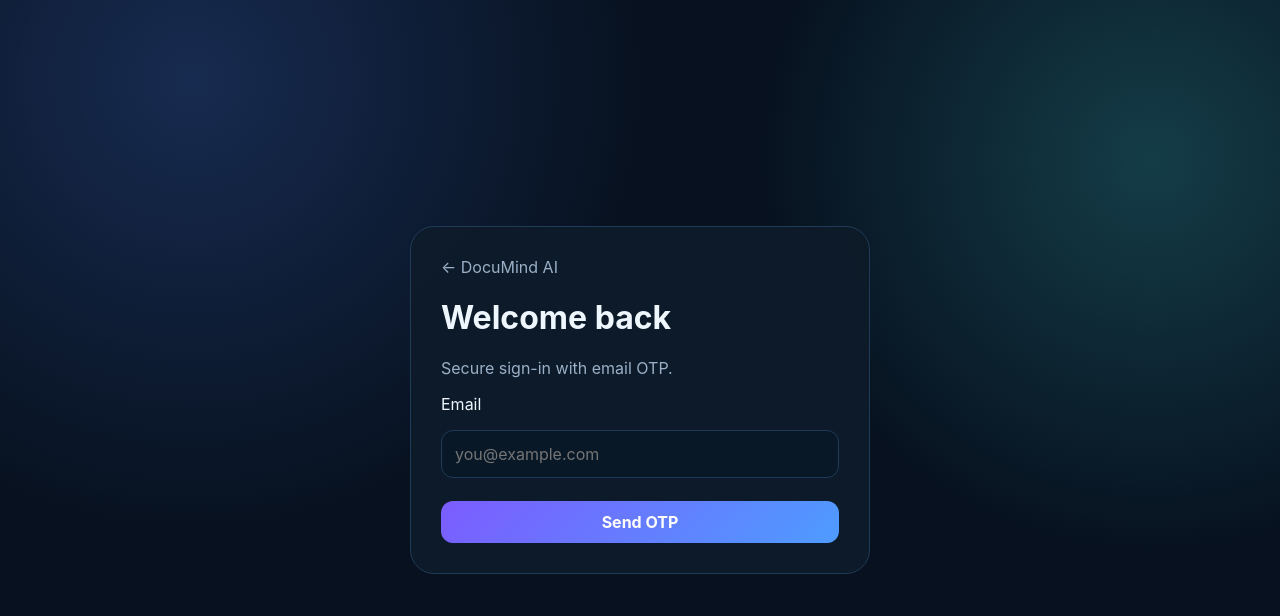
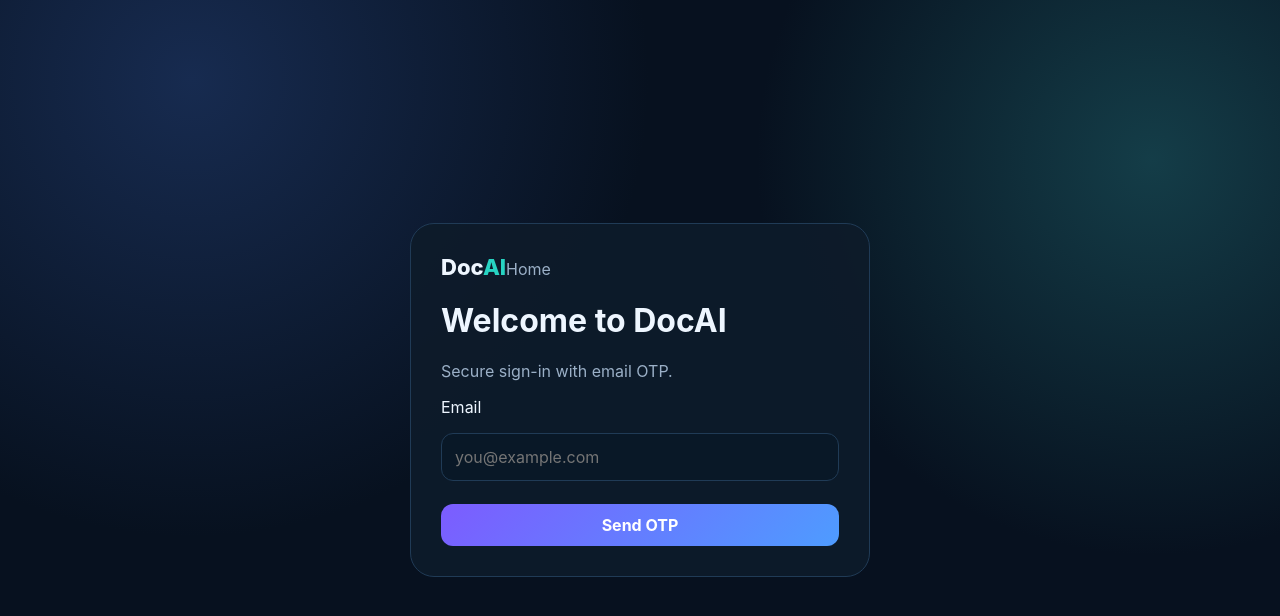
Before and after one commit to anshpathhak228-cpu/DocuMind-AI, a Next.js app: page /login in a window 1280 px wide. Shown: the top 616 px of the page. Built offline with nearby package versions, Linux system fonts and the light colour scheme.

Commit message:
Update login branding to DocAI

```diff
--- a/app/login/page.tsx
+++ b/app/login/page.tsx
@@ -1,47 +1,183 @@
- "use client";
-import {useState} from "react";
+"use client";
+
+import { useState } from "react";
 import Link from "next/link";
-import {createClient} from "@/lib/supabase";
+import { createClient } from "@/lib/supabase";
 
-export default function Login(){
-  const [email,setEmail]=useState("");
-  const [otp,setOtp]=useState("");
-  const [sent,setSent]=useState(false);
-  const [busy,setBusy]=useState(false);
-  const [err,setErr]=useState("");
+export default function Login() {
+  const [email, setEmail] = useState("");
+  const [otp, setOtp] = useState("");
+  const [sent, setSent] = useState(false);
+  const [busy, setBusy] = useState(false);
+  const [err, setErr] = useState("");
 
-  async function send(e:React.FormEvent){
-    e.preventDefault(); setBusy(true); setErr("");
-    try{
-      const {error}=await createClient().auth.signInWithOtp({email,options:{shouldCreateUser:true}});
-      if(error) throw error; setSent(true);
-    }catch(x){setErr(x instanceof Error?x.message:"Unable to send OTP")}
-    finally{setBusy(false)}
+  async function send(e: React.FormEvent) {
+    e.preventDefault();
+    setBusy(true);
+    setErr("");
+
+    try {
+      const { error } = await createClient().auth.signInWithOtp({
+        email,
+        options: {
+          shouldCreateUser: true,
+        },
+      });
+
+      if (error) throw error;
+
+      setSent(true);
+    } catch (x) {
+      setErr(
+        x instanceof Error
+          ? x.message
+          : "Unable to send OTP"
+      );
+    } finally {
+      setBusy(false);
+    }
   }
 
-  async function verify(e:React.FormEvent){
-    e.preventDefault(); setBusy(true); setErr("");
-    try{
-      const {error}=await createClient().auth.verifyOtp({email,token:otp,type:"email"});
-      if(error) throw error; window.location.href="/dashboard";
-    }catch(x){setErr(x instanceof Error?x.message:"Invalid OTP")}
-    finally{setBusy(false)}
+  async function verify(e: React.FormEvent) {
+    e.preventDefault();
+    setBusy(true);
+    setErr("");
+
+    try {
+      const { error } =
+        await createClient().auth.verifyOtp({
+          email,
+          token: otp,
+          type: "email",
+        });
+
+      if (error) throw error;
+
+      window.location.href = "/dashboard";
+    } catch (x) {
+      setErr(
+        x instanceof Error
+          ? x.message
+          : "Invalid OTP"
+      );
+    } finally {
+      setBusy(false);
+    }
   }
 
-  return <main className="auth"><div className="authbox">
-    <Link href="/" className="muted">← DocuMind AI</Link>
-    <h1>{sent?"Verify OTP":"Welcome back"}</h1>
-    <p className="muted">{sent?"Enter the 6-digit code sent to your email.":"Secure sign-in with email OTP."}</p>
-    {err&&<p className="error">{err}</p>}
-    {!sent ? <form className="stack" onSubmit={send}>
-      <label>Email</label>
-      <input className="input" type="email" required value={email} onChange={e=>setEmail(e.target.value)} placeholder="you@example.com"/>
-      <button className="btn primary" disabled={busy}>{busy?"Sending…":"Send OTP"}</button>
-    </form> : <form className="stack" onSubmit={verify}>
-      <label>OTP</label>
-      <input className="input" inputMode="numeric" pattern="[0-9]{6}" maxLength={6} required value={otp} onChange={e=>setOtp(e.target.value.replace(/\D/g,""))} placeholder="123456"/>
-      <button className="btn primary" disabled={busy}>{busy?"Verifying…":"Verify & Continue"}</button>
-      <button type="button" className="btn" onClick={()=>setSent(false)}>Use another email</button>
-    </form>}
-  </div></main>
+  return (
+    <main className="auth">
+      <div className="authbox">
+
+        <div className="loginbrand">
+          <Link
+            className="brand"
+            href="/"
+          >
+            Doc<span>AI</span>
+          </Link>
+
+          <Link
+            href="/"
+            className="muted"
+          >
+            Home
+          </Link>
+        </div>
+
+        <h1>
+          {sent
+            ? "Verify OTP"
+            : "Welcome to DocAI"}
+        </h1>
+
+        <p className="muted">
+          {sent
+            ? "Enter the 6-digit code sent to your email."
+            : "Secure sign-in with email OTP."}
+        </p>
+
+        {err && (
+          <p className="error">
+            {err}
+          </p>
+        )}
+
+        {!sent ? (
+          <form
+            className="stack"
+            onSubmit={send}
+          >
+            <label>Email</label>
+
+            <input
+              className="input"
+              type="email"
+              required
+              value={email}
+              onChange={(e) =>
+                setEmail(e.target.value)
+              }
+              placeholder="you@example.com"
+            />
+
+            <button
+              className="btn primary"
+              disabled={busy}
+            >
+              {busy
+                ? "Sending..."
+                : "Send OTP"}
+            </button>
+          </form>
+        ) : (
+          <form
+            className="stack"
+            onSubmit={verify}
+          >
+            <label>OTP</label>
+
+            <input
+              className="input"
+              inputMode="numeric"
+              pattern="[0-9]{6}"
+              maxLength={6}
+              required
+              value={otp}
+              onChange={(e) =>
+                setOtp(
+                  e.target.value.replace(
+                    /\D/g,
+                    ""
+                  )
+                )
+              }
+              placeholder="123456"
+            />
+
+            <button
+              className="btn primary"
+              disabled={busy}
+            >
+              {busy
+                ? "Verifying..."
+                : "Verify & Continue"}
+            </button>
+
+            <button
+              type="button"
+              className="btn"
+              onClick={() => {
+                setSent(false);
+                setOtp("");
+              }}
+            >
+              Use another email
+            </button>
+          </form>
+        )}
+
+      </div>
+    </main>
+  );
 }
```
